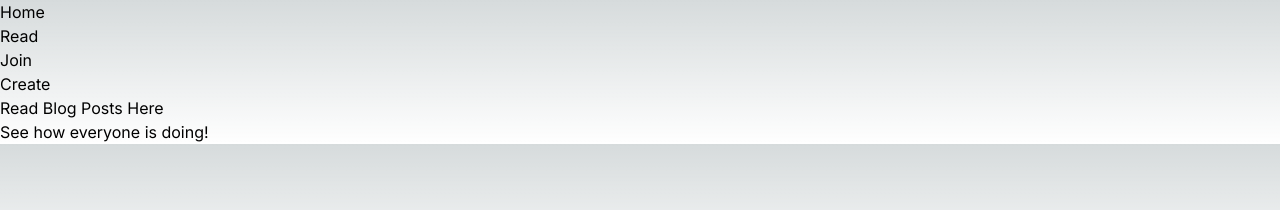
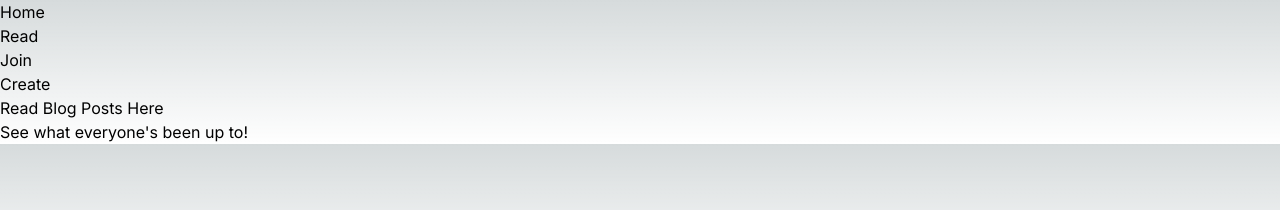
Before and after one commit to MarciaRosebrock/next-localstorage-blog, a Next.js app in the folder next-localstorage-blog/: page /view-blog in a window 1280 px wide. Shown: the top 210 px of the page. Built offline with nearby package versions, Linux system fonts and the light colour scheme.

Commit message:
docs: update text on linked pages

```diff
--- a/next-localstorage-blog/app/create-blog/page.tsx
+++ b/next-localstorage-blog/app/create-blog/page.tsx
@@ -18,7 +18,7 @@ export default function CreateBlogPage() {
         </ul>
       </nav>
       <h1>Create Blog Post</h1>
-      <p>Time to get creative!</p>
+      <p>So, how's it going?</p>
     </div>
   );
 }
--- a/next-localstorage-blog/app/view-blog/page.tsx
+++ b/next-localstorage-blog/app/view-blog/page.tsx
@@ -18,7 +18,7 @@ export default function ViewBlogPage() {
         </ul>
       </nav>
       <h1>Read Blog Posts Here</h1>
-      <p>See how everyone is doing!</p>
+      <p>See what everyone's been up to!</p>
     </div>
   );
 }
```
